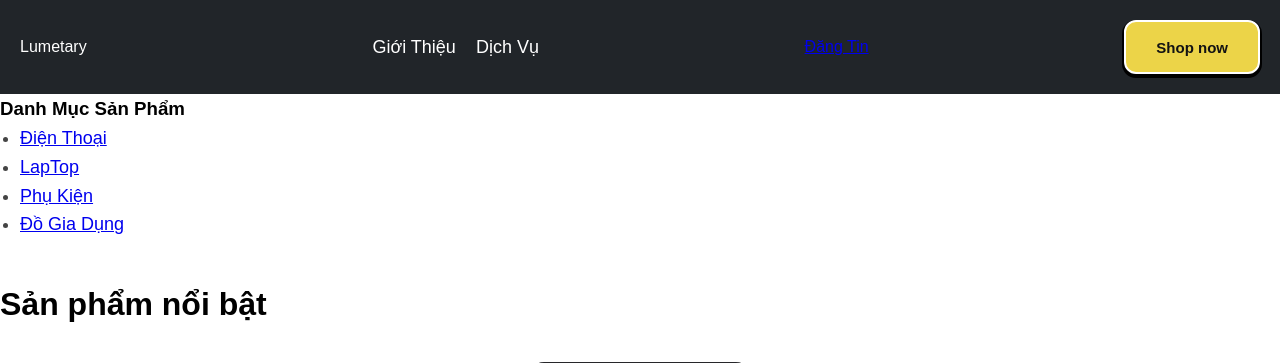
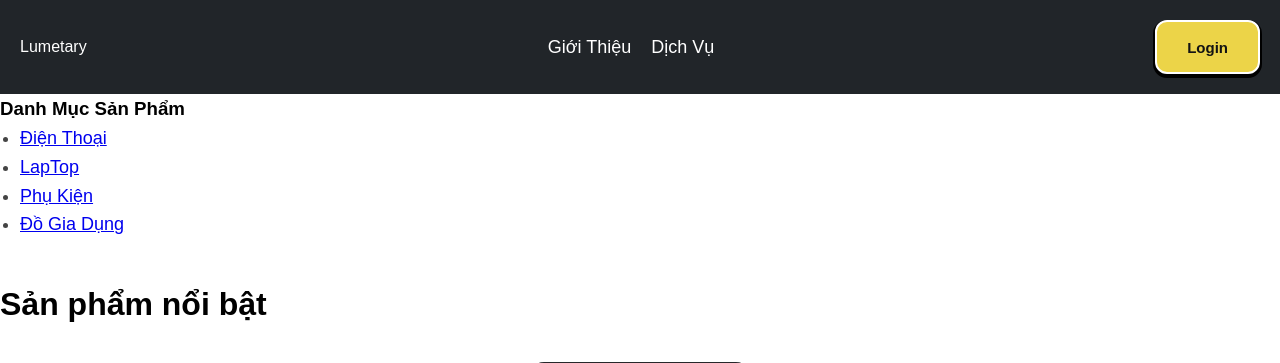
Before and after one commit to lt19284/TMDT, a Flask app: page / in a window 1280 px wide. Shown: the top 363 px of the page. Run offline with Flask 3, Linux system fonts and the light colour scheme; the visitor is signed in with stand-in values (Sample User, id 1); some libraries are stand-ins or nearby versions.

Commit message:
Update index.html
xoa bo phan dang tin va sua lai shopnow thanh login

```diff
--- a/templates/index.html
+++ b/templates/index.html
@@ -19,9 +19,9 @@
                 <li><a href="#">Dịch Vụ</a></li>
             </ul>
         </nav>
-        <a href="add_products"> Đăng Tin </a>
 
-        <button class="btn" onclick="window.location.href='/login';"> Shop now
+
+        <button class="btn" onclick="window.location.href='/login';"> Login
         </button>
     </header>
 
```
